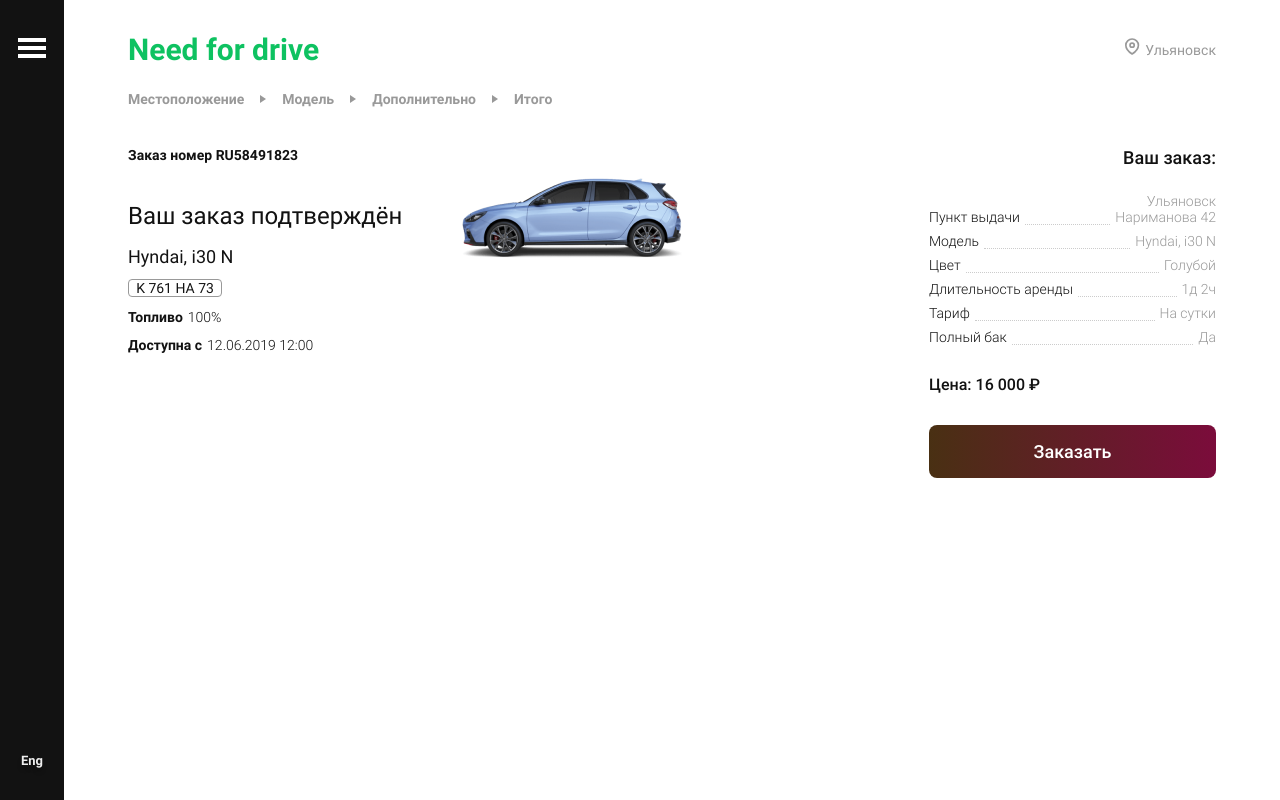
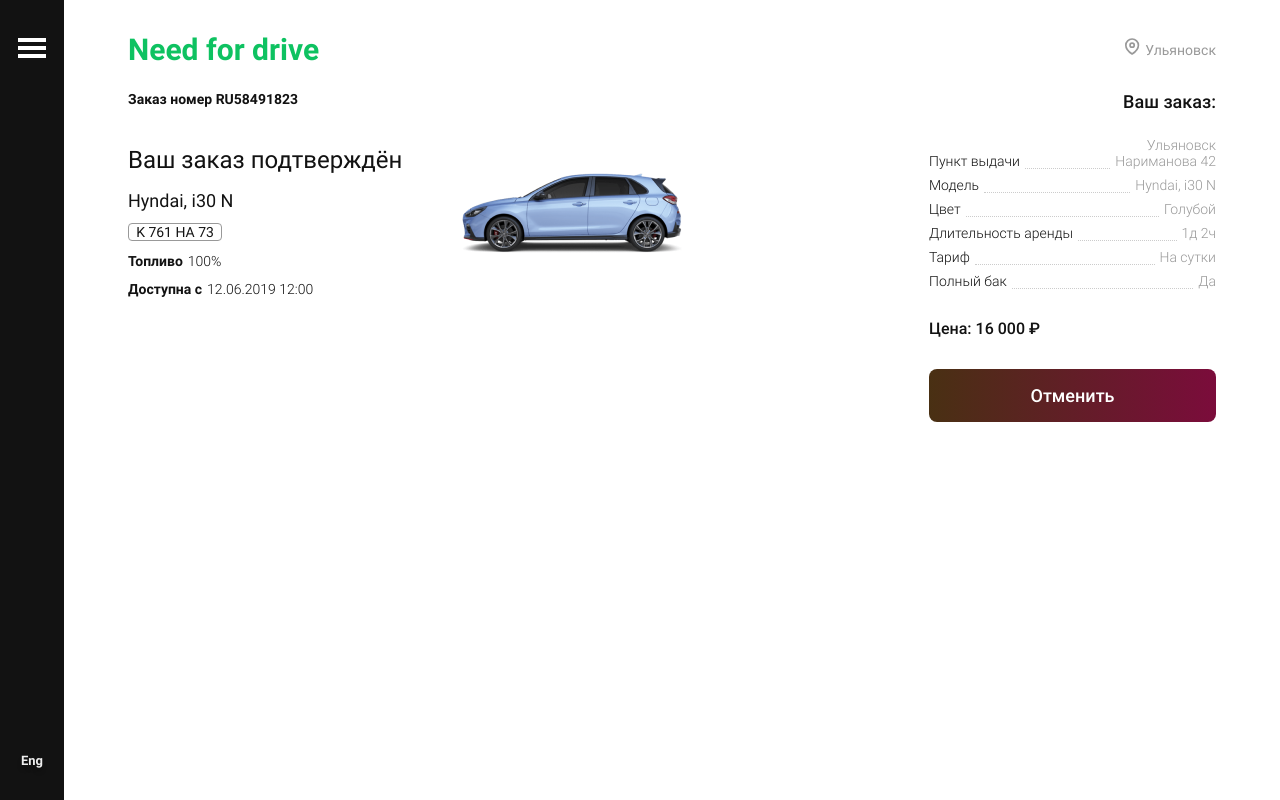
Before and after one commit to Maksim2103/NeedForDrive-Client, a React (Create React App) app: page /order/completed in a window 1280 px wide. Built offline with nearby package versions, Linux system fonts and the light colour scheme; the HTML template or start-up script is replaced by a standard one.

Commit message:
V-06/fix-remarks

```diff
--- a/src/components/Pages/OrderPage/OrderCompleted/CompletedDetails/completedDetails.module.scss
+++ b/src/components/Pages/OrderPage/OrderCompleted/CompletedDetails/completedDetails.module.scss
@@ -80,6 +80,11 @@
       }
     }
   }
+  .image {
+    display: flex;
+    justify-content: center;
+    align-items: center;
+  }
 }
 
 @media (min-width: 1024px) and (max-width: 1439px) {
--- a/src/components/Pages/OrderPage/OrderCompleted/CompletedDetails/index.jsx
+++ b/src/components/Pages/OrderPage/OrderCompleted/CompletedDetails/index.jsx
@@ -19,8 +19,8 @@
           <span>Доступна с</span>12.06.2019 12:00
         </h3>
       </div>
-      <div>
-        <img className={styles.image} src={image} alt="car" />
+      <div className={styles.image}>
+        <img src={image} alt="car" />
       </div>
     </div>
   );
--- a/src/components/Pages/OrderPage/OrderCompleted/index.jsx
+++ b/src/components/Pages/OrderPage/OrderCompleted/index.jsx
@@ -39,7 +39,7 @@
 ];
 
 const price = 'Цена: 16 000 ₽';
-const buttonTitle = 'Заказать';
+const buttonTitle = 'Отменить';
 const buttonLink = '/order/complete';
 const buttonType = 'fuel';
 
--- a/src/components/Pages/OrderPage/OrderContainer/index.jsx
+++ b/src/components/Pages/OrderPage/OrderContainer/index.jsx
@@ -1,8 +1,6 @@
-import React from 'react';
+import React, { useState } from 'react';
 
 import { Switch, Route } from 'react-router-dom';
-
-import { useSelector } from 'react-redux';
 
 import HeaderContent from '../../../Content/HeaderContent';
 import OrderBreadCrumbs from '../OrderBreadCrumbs';
@@ -18,17 +16,17 @@
 import OrderCompleted from '../OrderCompleted';
 
 const OrderContainer = () => {
-  const isBreadCrumbs = useSelector((state) => state.order.isBreadCrumbs);
+  const [isBreadCrumbs, setIsBreadCrumbs] = useState(false);
   return (
     <div className={styles.orderContainer}>
       <div className={styles.headerContainer}>
         <HeaderContent />
       </div>
-      {isBreadCrumbs ? (
+      {isBreadCrumbs && (
         <div className={styles.orderBreadCrumbs}>
           <OrderBreadCrumbs />
         </div>
-      ) : null}
+      )}
       <Switch>
         <Route exact path="/order/location" component={OrderLocation} />
         <Route exact path="/order/model" component={OrderModel} />
```
